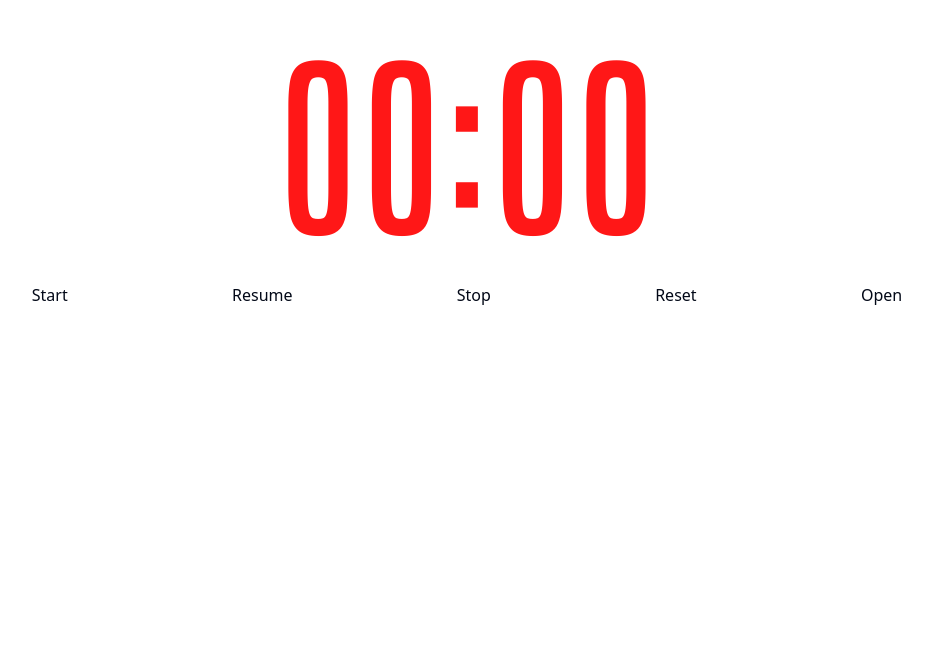
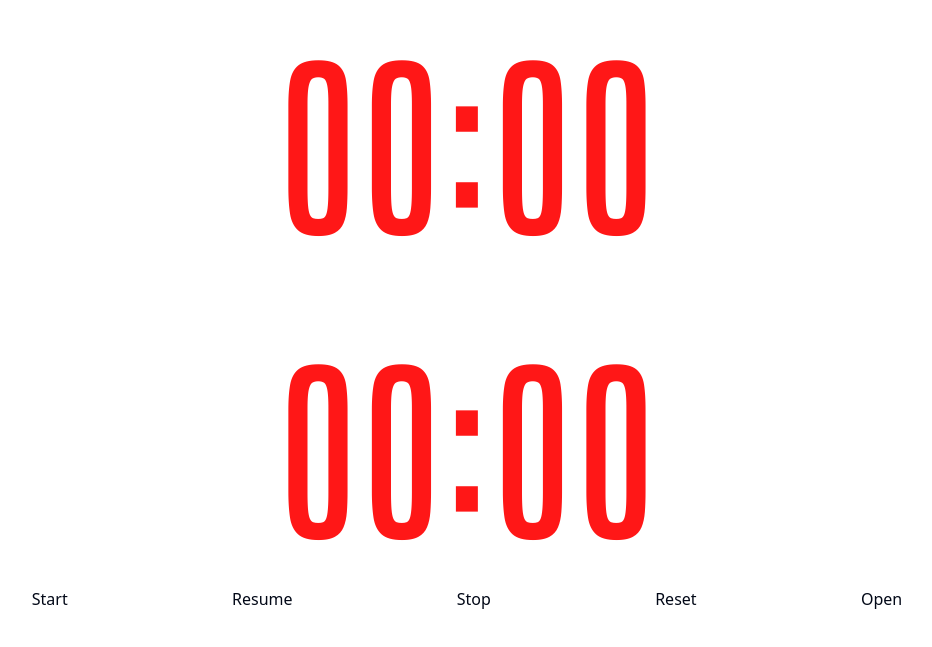
Before and after one commit to MVAodhan/gym-interval-countdown-clock, a Next.js app: page / in a window 1280 px wide. Shown: the part 113-760 px from the top of the page, without its empty margins (173-1105 px from the left). Built offline with nearby package versions, Linux system fonts and the light colour scheme; no server answers.

Commit message:
add a second timer for transitions

```diff
--- a/src/app/components/NewStopwatch.tsx
+++ b/src/app/components/NewStopwatch.tsx
@@ -40,16 +40,24 @@ const Stopwatch = () => {
   const [isRunning, setIsRunning] = useState(false);
 
   const [time, setTime] = useState(0);
+  const [transitionTime, setTransitionTime] = useState(0);
   const [phases, setPhases] = useState<any[]>([]);
-  const [phaseTransition, setPhaseTransition] = useState(false);
+  const [phaseTransition, setPhaseTransition] = useState(true);
   const [transitionMS, setTransitionMS] = useState(6000);
+
   const [isRest, setIsRest] = useState(false);
-  const [displaySet, setDisplaySet] = useState(0);
+  const [isTransition, setIsTransition] = useState(false);
+
+  const [isTransitionRunning, setIsTransitionRunning] = useState(false);
+
   const timerRef = useRef<any>();
+  const transitionTimerRef = useRef<any>();
 
   const setRef = useRef(0);
   const setDisplayRef = useRef(0);
   const phaseRef = useRef(0);
+  const phaseDisplayRef = useRef(0);
+
   const getMinutes = (ms: number) =>
     ("0" + Math.floor((ms / 60 / 1000) % 60)).slice(-2);
   const getSeconds = (ms: number) =>
@@ -175,8 +183,43 @@ const Stopwatch = () => {
     };
     // eslint-disable-next-line react-hooks/exhaustive-deps
   }, [isRunning]);
+
+  const handleTransition = (current: any) => {
+    setIsRunning(false);
+    setTransitionTime(current.timesMS);
+    setIsTransitionRunning(true);
+  };
+
+  useEffect(() => {
+    if (isTransitionRunning) {
+      transitionTimerRef.current = setInterval(
+        () => setTransitionTime((time) => time - 1000),
+        1000
+      );
+    }
+
+    return () => {
+      clearInterval(transitionTimerRef.current);
+    };
+  }, [isTransitionRunning]);
+
+  useEffect(() => {
+    if (isTransitionRunning) {
+      if (transitionTime === 0) {
+        setIsTransitionRunning(false);
+      }
+    }
+    // eslint-disable-next-line react-hooks/exhaustive-deps
+  }, [transitionTime]);
+
   const handlePhase = () => {
     let { current } = getCurrentPhase();
+
+    if (current.transition && !isTransitionRunning) {
+      phaseRef.current = phaseRef.current + 1;
+      handleTransition(current);
+      return;
+    }
     setRef.current = 0;
     setDisplayRef.current = 0;
     if (current) {
@@ -189,8 +232,6 @@ const Stopwatch = () => {
 
   const handleSet = (current: { numSets: number; sets: GymSet[] }) => {
     if (current.sets.length === setRef.current) {
-      // setDisplaySet(() => 0);
-      // console.log(displaySet);
       phaseRef.current = phaseRef.current + 1;
       handlePhase();
       return;
@@ -237,8 +278,12 @@ const Stopwatch = () => {
           {isRunning && !isRest && `SET : ${setDisplayRef.current + 1}`}
         </div>
         <div className="text-4xl">{isRest && `REST`}</div>
+        <div className="text-4xl">{isTransition && `Transition`}</div>
 
-        {formatTime(time)}
+        <div className="flex flex-col gap-1">
+          <div>{formatTime(time)}</div>
+          <div>{formatTime(transitionTime)}</div>
+        </div>
       </div>
       <div className="w-full flex justify-between">
         <button
```
